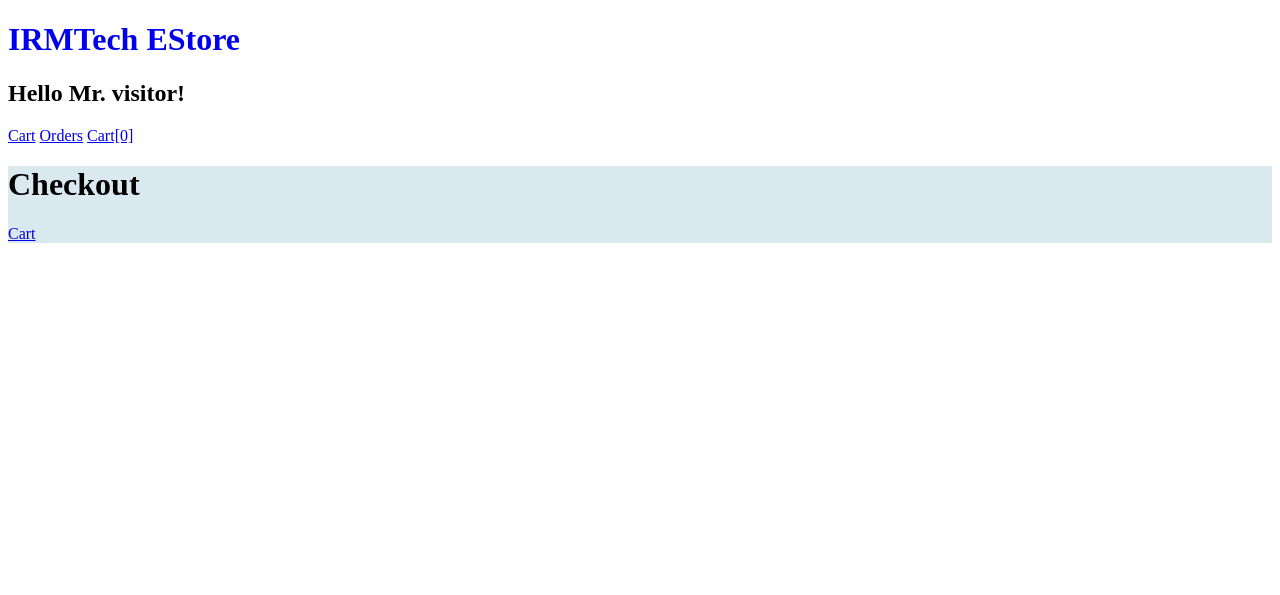
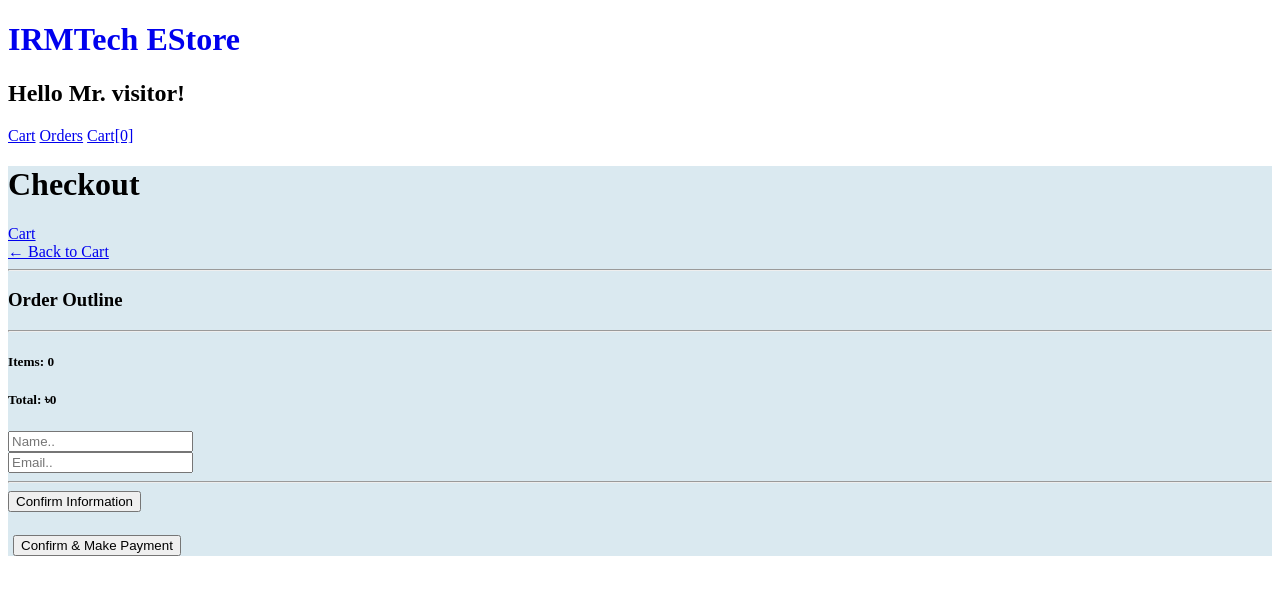
Before and after one commit to Ihtheram/IRMTech, a Django app: page /checkout/ in a window 1280 px wide. Shown: the top 595 px of the page. Run offline with Django 3.2, Linux system fonts and the light colour scheme; some libraries are stand-ins or nearby versions.

Commit message:
Added CHECKOUT functionalities
- Updated CHECKOUT page.
- Fixed CART items' image size.

```diff
--- a/StoreApp/Templates/StoreApp/cart.html
+++ b/StoreApp/Templates/StoreApp/cart.html
@@ -41,7 +41,7 @@
 
 			{% for item in items %}
 			<div>
-				<div style="flex:2"><img src="{{item.tech.pictureURL}}"></div>
+				<div style="flex:2"><img src="{{item.tech.pictureURL}}" style="height: 100px;"></div>
 				<div style="flex:2">
 					<p>{{item.tech.name}}</p>
 				</div>
--- a/StoreApp/Templates/StoreApp/checkout.html
+++ b/StoreApp/Templates/StoreApp/checkout.html
@@ -6,4 +6,97 @@
 
 <a href="{% url 'cart' %}">Cart</a>
 
+<div style="margin: 0px 0px;">
+
+     <div>
+		<div>
+               <a href="{% url 'cart' %}" >&#x2190; Back to Cart</a>
+			<hr>
+			<h3>Order Outline</h3>
+               <hr>
+               {% for item in items %}
+			<div>
+				<div style="flex:2"><img src="{{item.tech.pictureURL}}" style="height: 100px;"></div>
+				<div style="flex:2"><p>{{item.tech.name}}</p></div>
+				<div style="flex:1"><p>৳{{item.tech.price|floatformat:2}}</p></div>
+				<div style="flex:1"><p>x{{item.quantity}}</p></div>
+               </div>
+               {% endfor %}
+			<h5>Items:   {{order.get_cart_items}}</h5>
+			<h5>Total:   ৳{{order.get_cart_total}}</h5>
+
+		</div>
+	</div>
+
+	<div>
+		<div id="form-wrapper">
+               <form id="form" >
+                    <div id="user-info" >
+                         <div >
+                              <input required type="text" name="name" placeholder="Name..">
+                         </div>
+                         <div>
+                              <input required type="email" name="email" placeholder="Email..">
+                         </div>
+                    </div>
+
+                    <div id="shipping-info">
+                         <hr>
+                         <p>Shipping Information:</p>
+                         <hr>
+                         <div>
+                              <input type="text" name="address" placeholder="Address..">
+                         </div>
+                         <div>
+                              <input type="text" name="city" placeholder="City..">
+                         </div>
+                         <div>
+                              <input type="text" name="state" placeholder="State..">
+                         </div>
+                         <div>
+                              <input type="text" name="zipcode" placeholder="Zip code..">
+                         </div>
+                         <div>
+                              <input type="text" name="country" placeholder="Zip code..">
+                         </div>
+                    </div>
+
+                    <hr>
+                    <input id="form-button" type="submit" value="Confirm Information" >
+               </form>
+		</div>
+
+          <br>
+          <div id="payment-info"  style="margin: 5px" >
+               <button id="make-payment" class="pay"> Confirm & Make Payment </button>
+          </div>
+	</div>
+
+
+</div>
+<script type="text/javascript">
+     var shipping = '{{order.shipping}}'
+     var total = '{{order.get_cart_total}}'
+
+     //Hide entire form if user is not logged in and shipping is false
+     if (shipping == 'False') {
+          document.getElementById('shipping-info').innerHTML = ''
+     }
+
+     //Hide name and email form for logged in user
+     if (user != 'AnonymousUser') {
+          document.getElementById('user-info').innerHTML = ''
+     }
+
+     var form = document.getElementById('form')
+     form.addEventListener('submit', function (e){
+          e.preventDefault()
+          console.log('Form submitted...')
+     })
+
+     document.getElementById('make-payment').addEventListener('click', function (e) {
+          submitFormData(form, "{% url 'store' %}")
+     })
+</script>
+
 {% endblock content %}
--- a/StoreApp/views.py
+++ b/StoreApp/views.py
@@ -1,5 +1,6 @@
 from django.shortcuts import get_object_or_404, render, redirect
 from .models import PERSON, TECH, OrderInfo, OrderedTech, DeliveryLocation
+import datetime
 
 import json
 from django.http import JsonResponse, HttpResponse, Http404
--- a/static/js/cart.js
+++ b/static/js/cart.js
@@ -38,3 +38,55 @@ function updateUserOrder(techId, action) {
         location.reload()
     })
 }
+
+
+
+// PROCESSING CHECKOUT FORM DATA
+function submitFormData(form, storeurl) {
+    console.log('Payment button clicked')
+    var userFormData = {
+         'name':null,
+         'email':null,
+         'total':total
+    }
+    var shippingInfo = {
+         'address':null,
+         'city':null,
+         'state':null,
+         'zipcode':null
+    }
+
+    // TAKE USER ADDRESS FROM FORM VALUES FOR PHYSICAL TECHS
+    if(shipping != 'False') {
+         shippingInfo.address = form.address.value
+         shippingInfo.city = form.city.value
+         shippingInfo.state = form.state.value
+         shippingInfo.zipcode = form.zipcode.value
+    }
+
+    // TAKE USER INFO FROM FORM VALUES FOR GUEST USER
+    if(user == 'AnonymousUser') {
+         userFormData.name = form.name.value
+         userFormData.email = form.email.value
+    }
+
+
+    console.log('Shipping Info:', shippingInfo)
+    console.log('User Info:', userFormData)
+
+    var url = '/process_order/'
+    fetch(url,{
+         method:'POST',
+         headers:{
+              'Content-Type':'application/json',
+              'X-CSRFToken': csrftoken
+         },
+         body:JSON.stringify({'form':userFormData, 'shipping':shippingInfo})
+    })
+    .then((response) => response.json())
+    .then((data) => {
+         console.log('Success:', data);
+         alert('Transaction completed');
+         window.location.href = storeurl
+    })
+}
```
